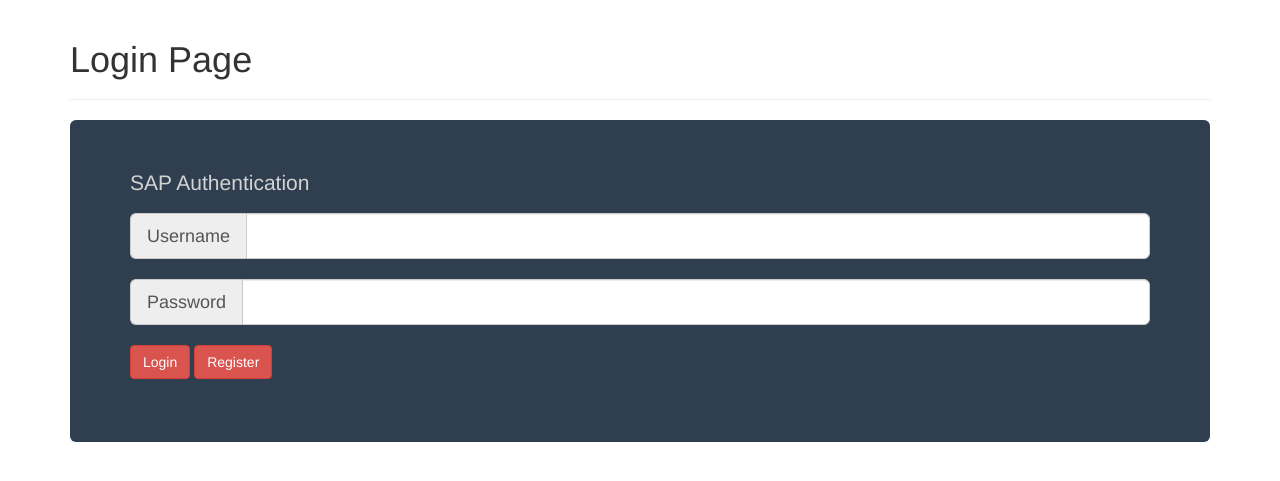
After one commit to aathornt/project1, a Django app: template webframework/expenses/templates/index.html in a window 1280 px wide. The commit adds this page. Shown: the top 481 px of the page. Run offline with Django 3.2, Linux system fonts and the light colour scheme; the template is opened without the code that fills it, so the values that code supplies are empty; some libraries are stand-ins or nearby versions.

Commit message:
Add Bootstrap Login Page

```diff
--- /dev/null
+++ b/webframework/expenses/templates/index.html
@@ -0,0 +1,72 @@
+<!DOCTYPE html>
+<html lang="en">
+
+<head>
+
+<meta charset="UTF-8">
+<meta http-equiv="X-UA-Compatible" content="IE=edge">
+
+<title>Login Page</title>
+
+<link rel="stylesheet" type="text/css" href="https://maxcdn.bootstrapcdn.com/bootstrap/3.3.7/css/bootstrap.min.css">
+
+<style>
+.jumbotron {
+
+	background-color:#2f3f4f;
+	color:lightgrey;
+}
+/* Adds borders for tabs */
+.tab-content {
+
+	border-left: 1px solid #ddd;
+	border-right: 1px solid #ddd;
+	border-bottom: 1px solid #ddd;
+	padding: 10px;
+}
+.nav-tabs {
+
+	margin-bottom: 0;
+}
+</style>
+
+</head>
+<body>
+
+<div class="container">
+
+<div class="page-header">
+<h1>Login Page</h1>
+</div>
+
+<div class="jumbotron">
+
+	<p>SAP Authentication</p>
+
+    <p>
+
+    <div class="input-group input-group-lg">
+        <span class="input-group-addon">Username</span>
+        <input type="text" class="form-control">
+    </div><br>
+
+     <div class="input-group input-group-lg">
+        <span class="input-group-addon">Password</span>
+        <input type="text" class="form-control">
+    </div><br>
+
+    <a href="#" class="btn btn-danger" role="button">Login</a>
+        <a href="#" class="btn btn-danger" role="button">Register</a>
+    </p>
+
+</div>
+
+</div>
+
+<script src="https://ajax.googleapis.com/ajax/libs/jquery/2.1.3/jquery.min.js"></script>
+
+<script src="https://maxcdn.bootstrapcdn.com/bootstrap/3.3.7/js/bootstrap.min.js"></script>
+
+</body>
+
+</html>
--- a/webframework/expenses/views.py
+++ b/webframework/expenses/views.py
@@ -3,4 +3,4 @@ from django.shortcuts import render
 from django.template import loader
 
 def index(request):
-	return HttpResponse("Hello, world. You're at the index.")
+	return render(request, 'index.html', {})
--- a/webframework/forms/views.py
+++ b/webframework/forms/views.py
@@ -21,4 +21,4 @@ def index(request):
 	else:
 		# We'll create a blank form if we have a GET
 		form = TravelerForm()
-	return render(request, 'index.html', {'form': form})
+	return render(request, 'register.html', {'form': form})
```
Also changed, not shown: webframework/expenses/settings.py (+10 -8 lines), webframework/forms/templates/register.html (line endings or trailing spaces).
